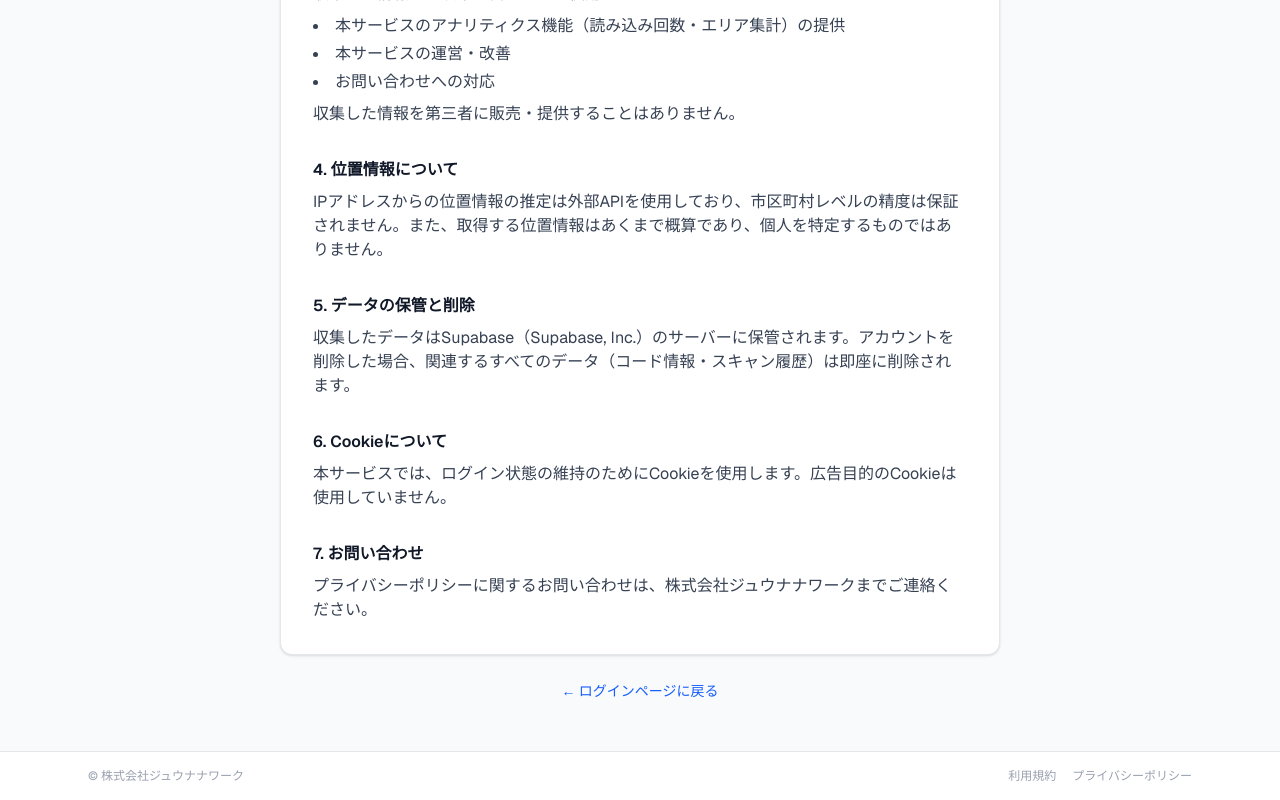
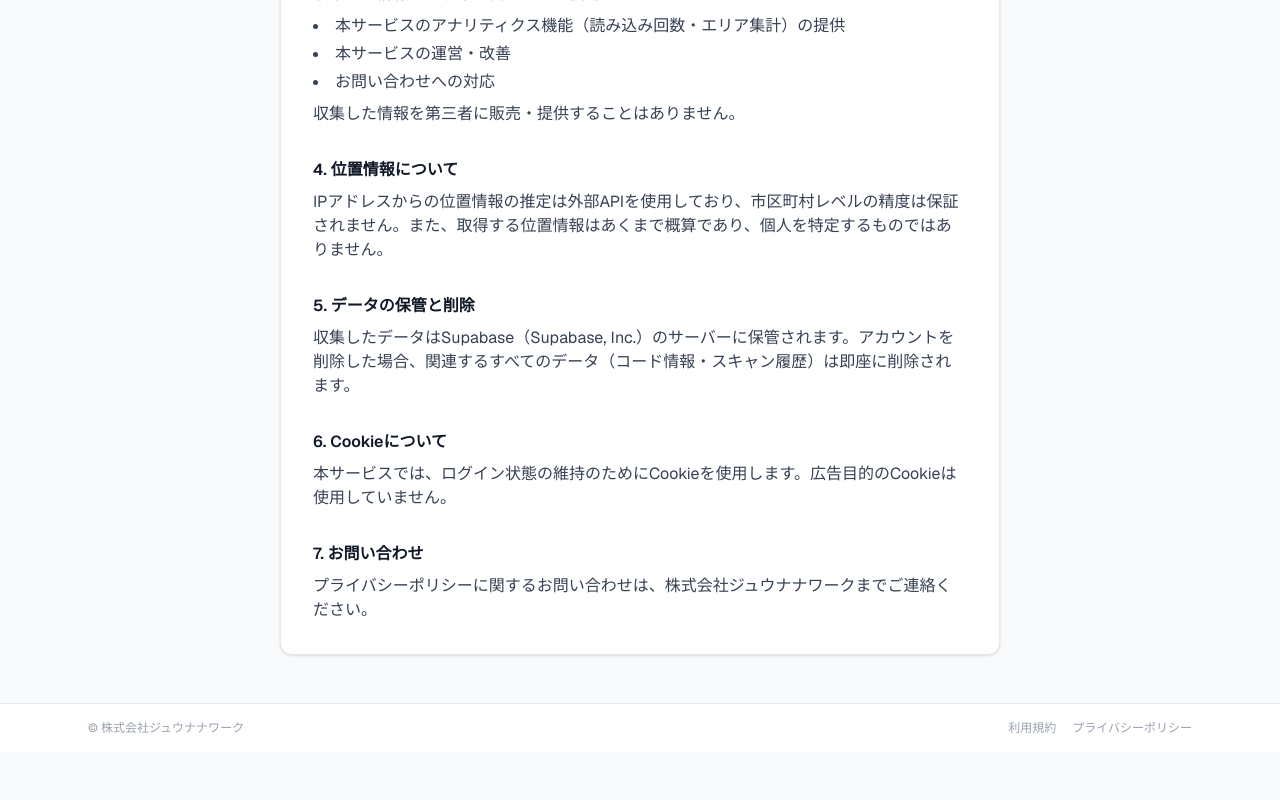
Before and after one commit to 17taguchi/nijigen, a Next.js app: page /privacy in a window 1280 px wide. Shown: the part 656-1456 px from the top of the page. After the commit the page ends 1408 px from the top, so only its background shows below. Built offline with nearby package versions, Linux system fonts and the light colour scheme.

Commit message:
fix: remove login page back link from terms/privacy pages

```diff
--- a/src/app/privacy/page.tsx
+++ b/src/app/privacy/page.tsx
@@ -72,9 +72,6 @@ export default function PrivacyPage() {
           </div>
         </div>
 
-        <div className="text-center mt-6">
-          <Link href="/login" className="text-sm text-blue-600 hover:underline">← ログインページに戻る</Link>
-        </div>
       </main>
     </div>
   )
--- a/src/app/terms/page.tsx
+++ b/src/app/terms/page.tsx
@@ -82,9 +82,6 @@ export default function TermsPage() {
           </div>
         </div>
 
-        <div className="text-center mt-6">
-          <Link href="/login" className="text-sm text-blue-600 hover:underline">← ログインページに戻る</Link>
-        </div>
       </main>
     </div>
   )
```
